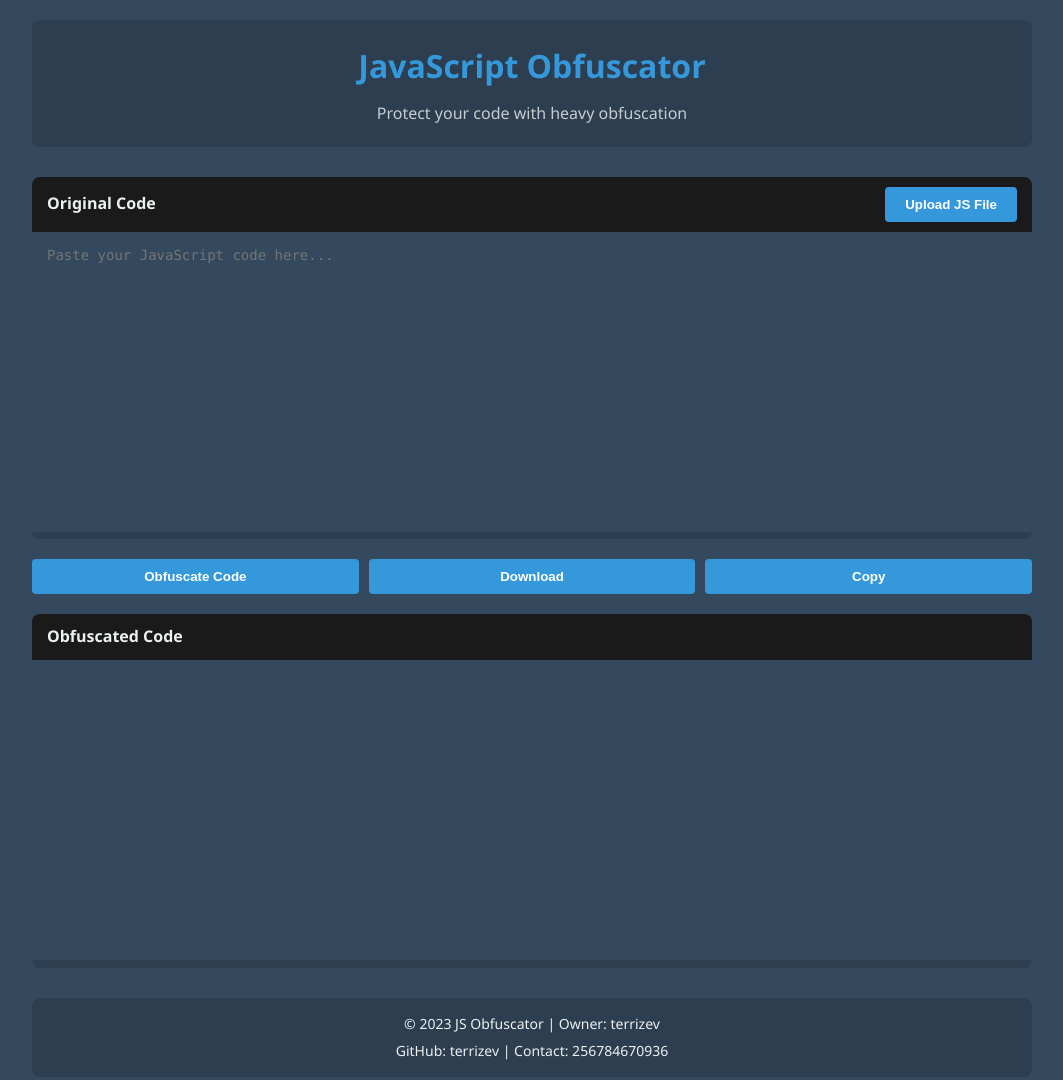
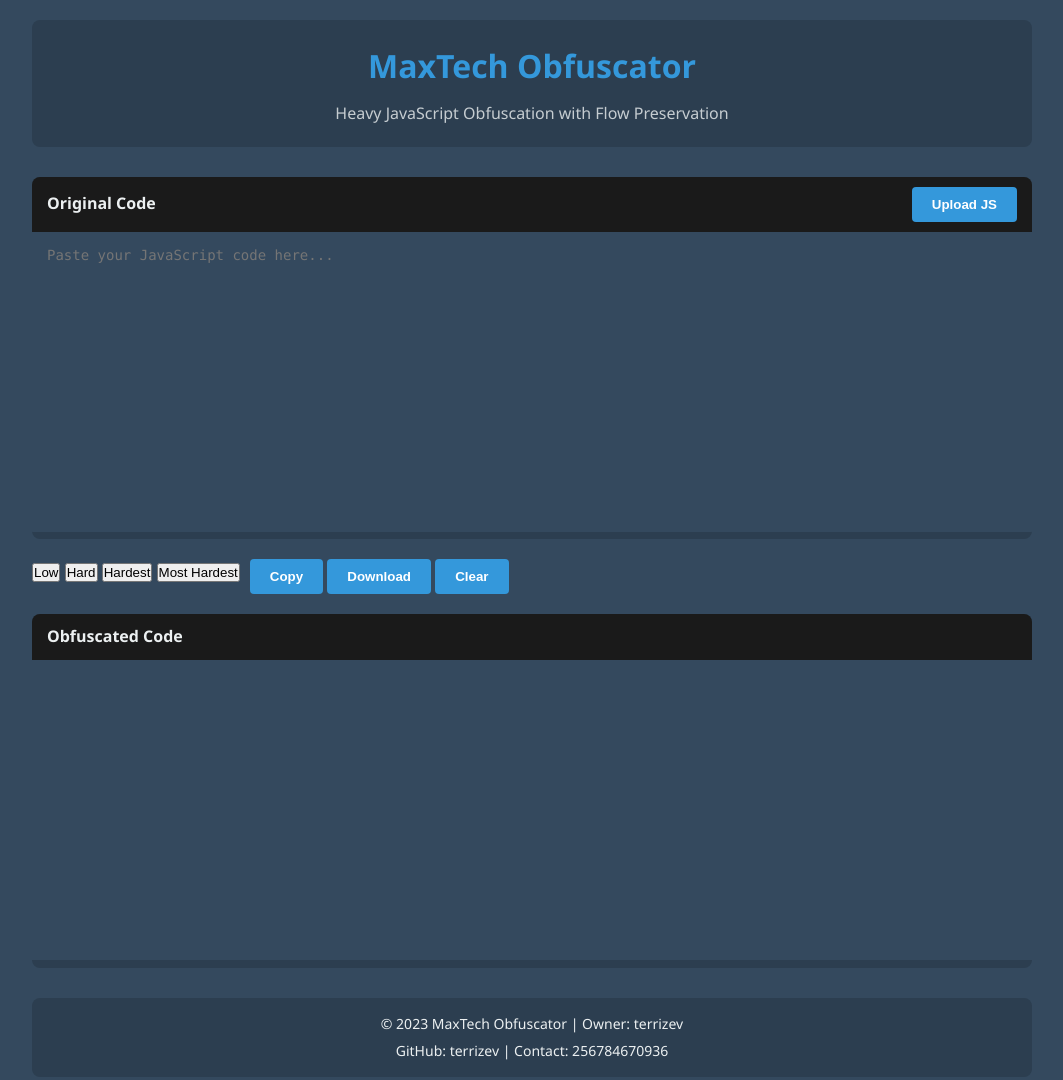
Before and after one commit to Maxtech254/Maxtech-obfuscator-, a plain HTML site: page index.html in a window 1280 px wide. Shown: the whole page, without its empty margins (108-1171 px from the left). Drawn offline with Linux system fonts and the light colour scheme.

Commit message:
Create ☠️

```diff
--- a/index.html
+++ b/index.html
@@ -3,14 +3,14 @@
 <head>
     <meta charset="UTF-8">
     <meta name="viewport" content="width=device-width, initial-scale=1.0">
-    <title>JS Obfuscator | terrizev</title>
+    <title>MaxTech Obfuscator</title>
     <link rel="stylesheet" href="style.css">
 </head>
 <body>
     <div class="container">
         <header>
-            <h1>JavaScript Obfuscator</h1>
-            <p class="subtitle">Protect your code with heavy obfuscation</p>
+            <h1>MaxTech Obfuscator</h1>
+            <p class="subtitle">Heavy JavaScript Obfuscation with Flow Preservation</p>
         </header>
 
         <div class="editor-container">
@@ -18,16 +18,24 @@
                 <h3>Original Code</h3>
                 <div class="file-upload">
                     <input type="file" id="fileInput" accept=".js" style="display:none;">
-                    <button class="btn" id="uploadBtn">Upload JS File</button>
+                    <button class="btn" id="uploadBtn">Upload JS</button>
                 </div>
             </div>
             <textarea id="inputCode" placeholder="Paste your JavaScript code here..."></textarea>
         </div>
 
         <div class="controls">
-            <button class="btn" id="obfuscateBtn">Obfuscate Code</button>
-            <button class="btn" id="downloadBtn">Download</button>
-            <button class="btn" id="copyBtn">Copy</button>
+            <div class="obfuscation-levels">
+                <button class="level-btn" data-level="low">Low</button>
+                <button class="level-btn" data-level="hard">Hard</button>
+                <button class="level-btn" data-level="hardest">Hardest</button>
+                <button class="level-btn" data-level="most-hardest">Most Hardest</button>
+            </div>
+            <div class="actions">
+                <button class="btn" id="copyBtn">Copy</button>
+                <button class="btn" id="downloadBtn">Download</button>
+                <button class="btn" id="clearBtn">Clear</button>
+            </div>
         </div>
 
         <div class="editor-container">
@@ -39,11 +47,11 @@
         </div>
 
         <footer>
-            <p>© 2023 JS Obfuscator | Owner: terrizev</p>
+            <p>© 2023 MaxTech Obfuscator | Owner: terrizev</p>
             <p>GitHub: terrizev | Contact: 256784670936</p>
         </footer>
     </div>
 
-    <script src="script.js"></script>
+    <script src="obfuscator.js"></script>
 </body>
 </html>
```
